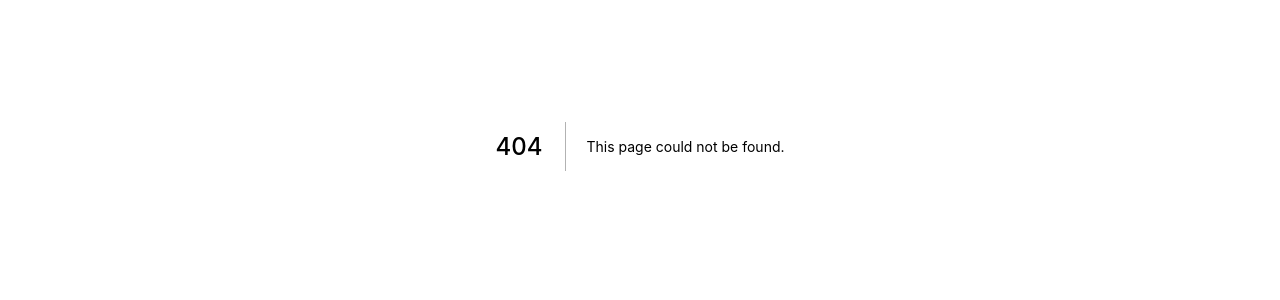
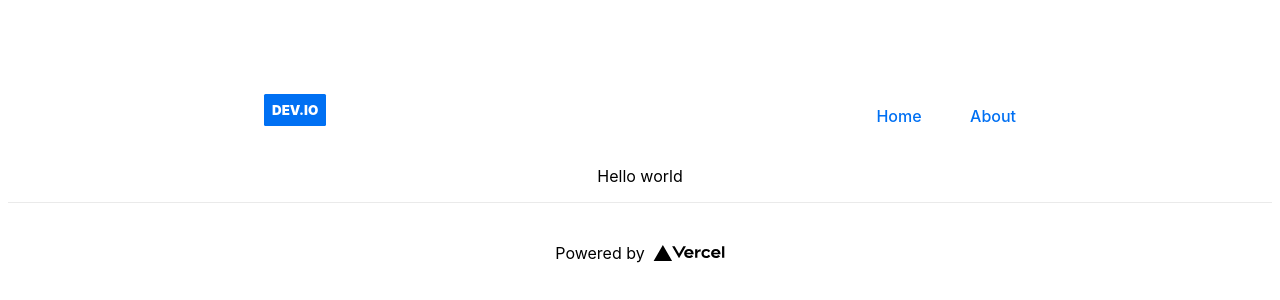
Before and after one commit to Tom0901/NextTut, a Next.js app: page /about in a window 1280 px wide. Before the commit this address had no page. Shown: the part 254-554 px from the top of the page. Built offline with nearby package versions, Linux system fonts and the light colour scheme.

Commit message:
Adding ContentWrapper component

```diff
--- /dev/null
+++ b/components/ContentWrapper.js
@@ -0,0 +1,12 @@
+import React from 'react'
+import Styles from '../styles/ContentWrapper.module.css'
+
+function ContentWrapper({children}) {
+    return (
+        <div className={Styles.container}>
+            {children}
+        </div>
+    )
+}
+
+export default ContentWrapper
--- /dev/null
+++ b/pages/about.js
@@ -0,0 +1,18 @@
+import React from 'react';
+import Header from '../components/Header';
+import Footer from '../components/Footer';
+import ContentWrapper from '../components/ContentWrapper';
+
+ const SomeStuff = ()=>{
+    return(
+        <ContentWrapper>
+            <Header/>
+            <p>
+                Hello world
+            </p>
+            <Footer/>
+        </ContentWrapper>
+    );
+}
+
+export default SomeStuff
--- a/pages/index.js
+++ b/pages/index.js
@@ -3,6 +3,7 @@ import styles from '../styles/Home.module.css'
 import Blog from '../components/Blog'
 import Header from '../components/Header'
 import Footer from '../components/Footer'
+import ContentWrapper from '../components/ContentWrapper'
 
 const URL = process.env.STRAPIBASEURL;
 
@@ -38,7 +39,7 @@ export async function getStaticProps(context) {
 export default function Home({blogPosts}) {
 
   return (
-    <div className={styles.container}>
+    <ContentWrapper>
       <Head>
         <title>Dev.io</title>
         <meta name="description" content="Generated by create next app" />
@@ -62,6 +63,6 @@ export default function Home({blogPosts}) {
         </div>
         <Footer/>
       </main>
-    </div>
+    </ContentWrapper>
   )
 }
--- /dev/null
+++ b/styles/ContentWrapper.module.css
@@ -0,0 +1,9 @@
+.container {
+  min-height: 100vh;
+  padding: 0 0.5rem;
+  margin: 2rem 0;
+  display: flex;
+  flex-direction: column;
+  justify-content: center;
+  align-items: center;
+}
```
Also changed, not shown: pages/posts/[slug].js (+3 -5 lines), pages/somestuff.js (deleted, +0 -9 lines), styles/BlogPage.module.css (+0 -11 lines), styles/Home.module.css (+0 -10 lines).
